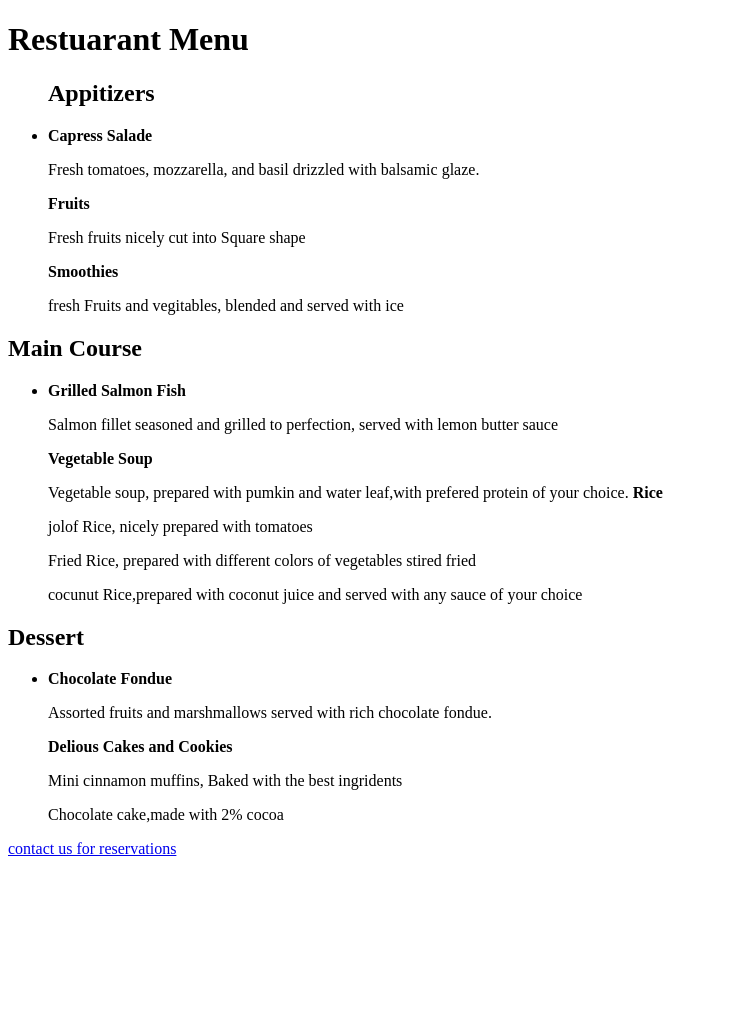
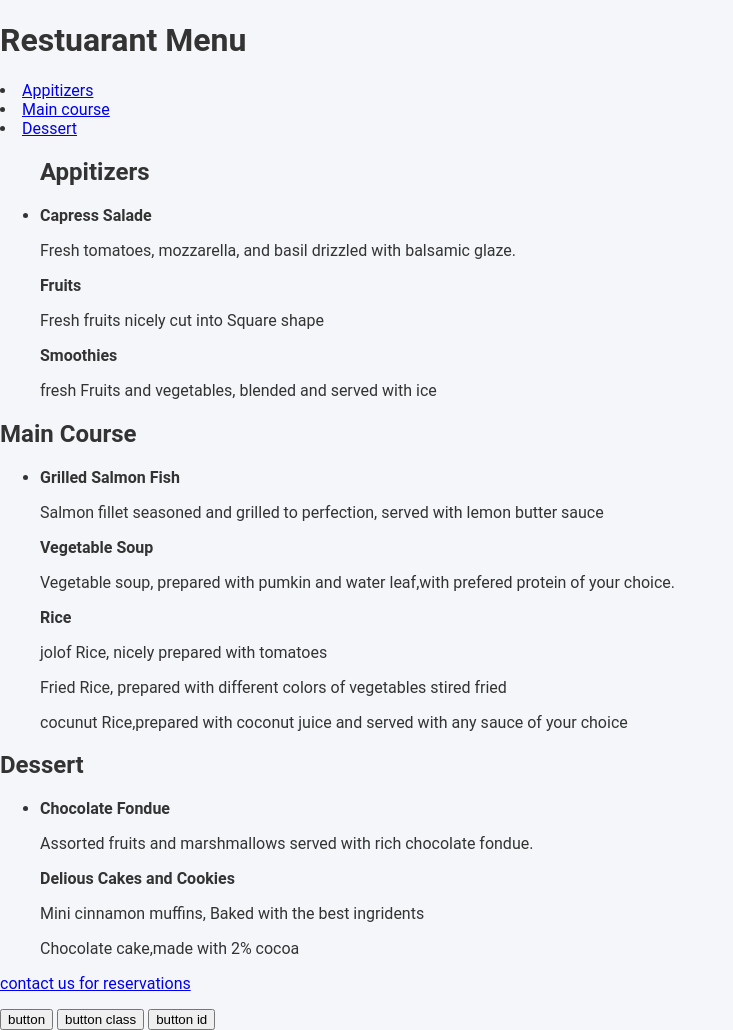
Before and after one commit to eguono88/Tripple-E-Resturant, a plain HTML site: page index.html in a window 1280 px wide. Shown: the whole page, without its empty margins (0-733 px from the left). Before the commit the page ends 874 px from the top, so only its background shows below. Drawn offline with Linux system fonts and the light colour scheme.

Commit message:
Tripple E Restaurant

```diff
--- a/index.html
+++ b/index.html
@@ -8,9 +8,24 @@
       content="This page contains all we need to know about Restuarant menu"
     />
     <title>Tripple E Restuarant</title>
+    <link rel="stylesheet" type="text/css" href="styles.css">
+
   </head>
+  <body>
+
   <header>
     <h1>Restuarant Menu</h1>
+    <nav>
+      <li>
+        <a href="#Appitizers">Appitizers</a>
+      </li>
+      <li>
+        <a href="#Main course">Main course</a>
+      </li>
+      <li>
+        <a href="#Dessert">Dessert</a>
+      </li>
+    </nav>
 </header>
     <ul>
       <h2>Appitizers</h2>
@@ -20,7 +35,7 @@
       <strong>Fruits</strong>
       <p>Fresh fruits nicely cut into Square shape</p>
       <strong>Smoothies</strong>
-      <p>fresh Fruits and vegitables, blended and served with ice</p>
+      <p>fresh Fruits and vegetables, blended and served with ice</p>
     </li>
     </ul>
     <h2>Main Course</h2>
@@ -35,6 +50,8 @@
       <p>
         Vegetable soup, prepared with pumkin and water leaf,with prefered
         protein of your choice.
+        </p>
+        <p>
         <strong>Rice</strong>
         <p>jolof Rice, nicely prepared with tomatoes</p>
         <p>Fried Rice, prepared with different colors of vegetables stired fried</p>
@@ -56,5 +73,39 @@
      <a href="login.html"></a>
     <!-- <a href="https://www.google.com//"></a> -->
 
-  <body></body>
+     <button>button</button>
+    <button class="button">button class</button>
+    <button id="button">button id</button>
+
+  </body>
+
+<style>
+  /* styles.css */
+  /* import roboto font */
+
+  body {
+    font-family:  'Roboto', sana-serif;
+    margin: 0;
+    padding: 0;
+    background: #f4f6f9;
+    color: #333;
+  }
+/* navbar styling */
+.navbar {
+  display: flex;
+  justify-content: center;
+  background: 222;
+  padding: 15px;
+}
+.navbar a {
+color: white;
+text-decoration: none;
+margin: 0 15px;
+font-weight: bold;
+transition: color 0.3s ease;
+}
+
+</style>
+
+
 </html>
```
Also changed, not shown: styles.css (added).
